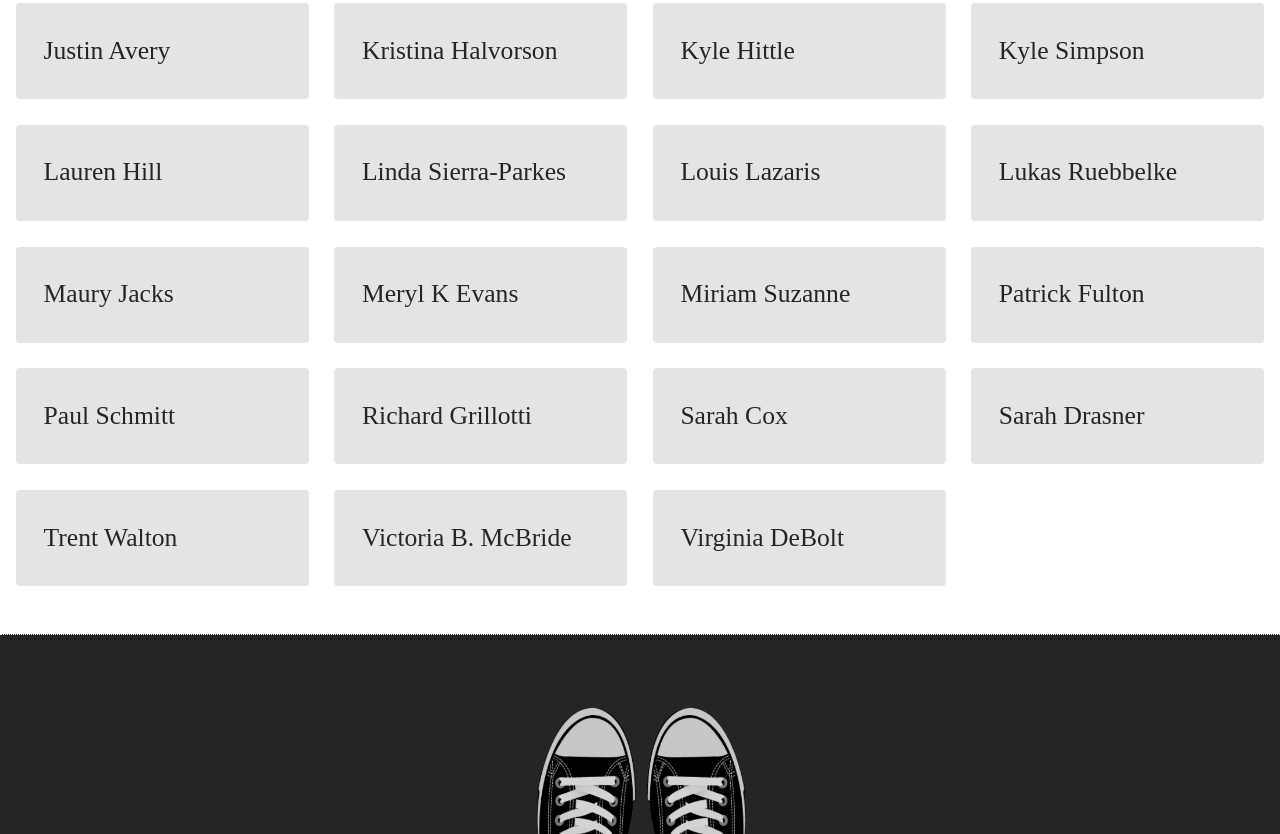
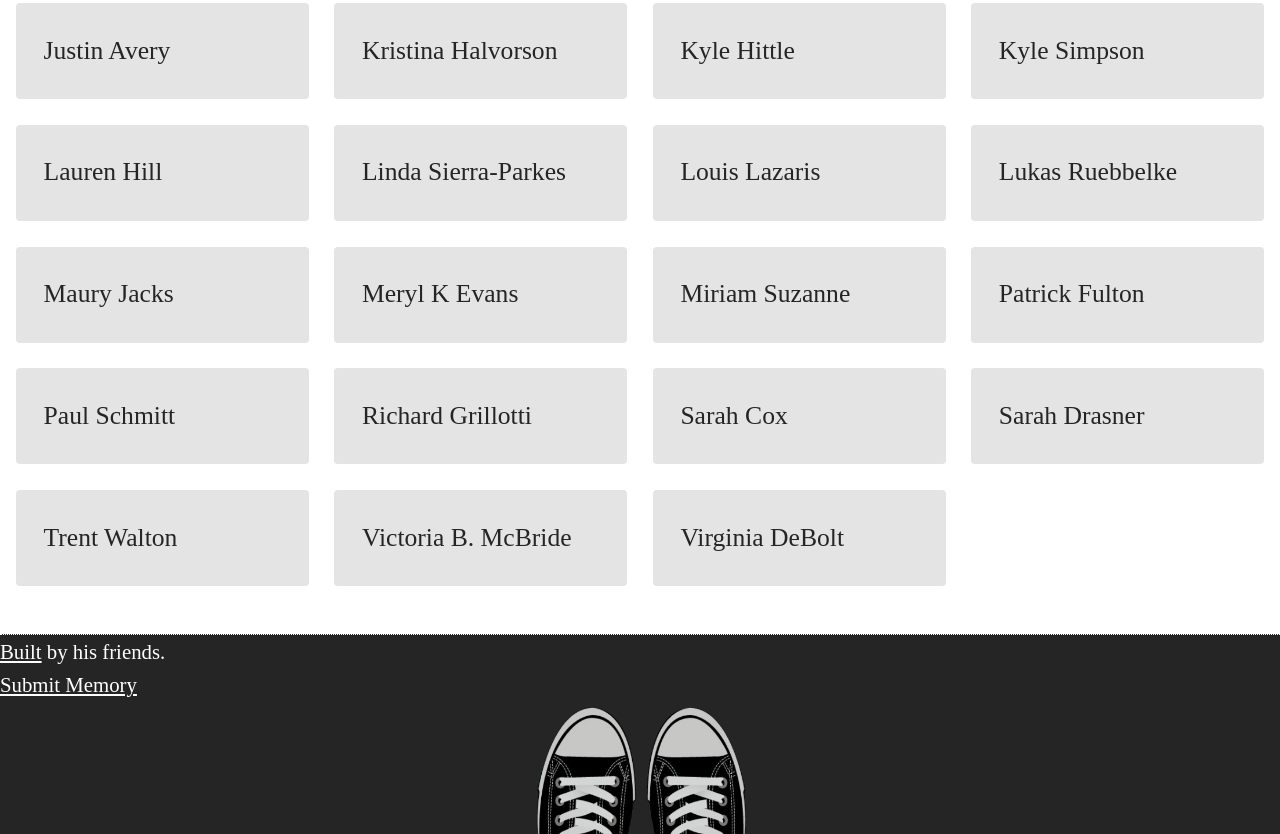
Before and after one commit to thankyouchristoperschmitt/memories_site, an Eleventy site: page index.md in a window 1280 px wide. Shown: the part 909-1743 px from the top of the page. Built offline with nearby package versions, Linux system fonts and the light colour scheme; Eleventy itself is replaced by a stand-in of ours; files that its build step writes are made by us from their sources; a web font is replaced by a local one.

Commit message:
adding links

```diff
--- a/_includes/layouts/base.njk
+++ b/_includes/layouts/base.njk
@@ -24,6 +24,12 @@
         {% endblock %}
       </main>
       <footer role="contentinfo">
+        <div>
+          <a href="https://github.com/thankyouchristoperschmitt/memories_site">Built</a> by his friends.
+        </div>
+        <div>
+          <a href="https://christopher-schmitt-memory.netlify.app/">Submit Memory</a>
+        </div>
       </footer>
     </div>
   </body>
```
